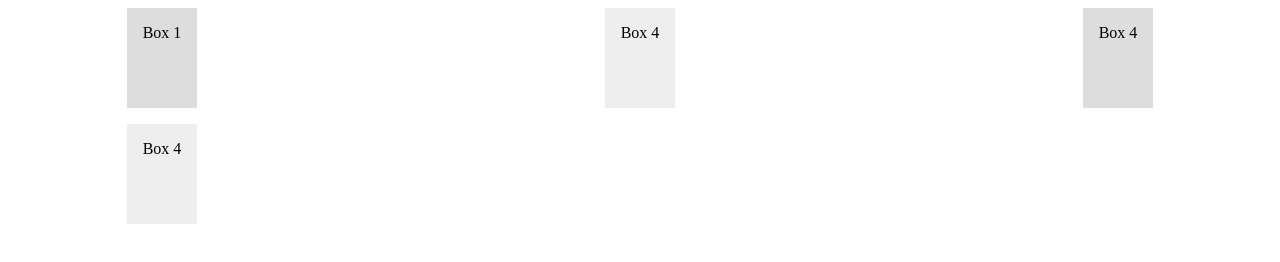
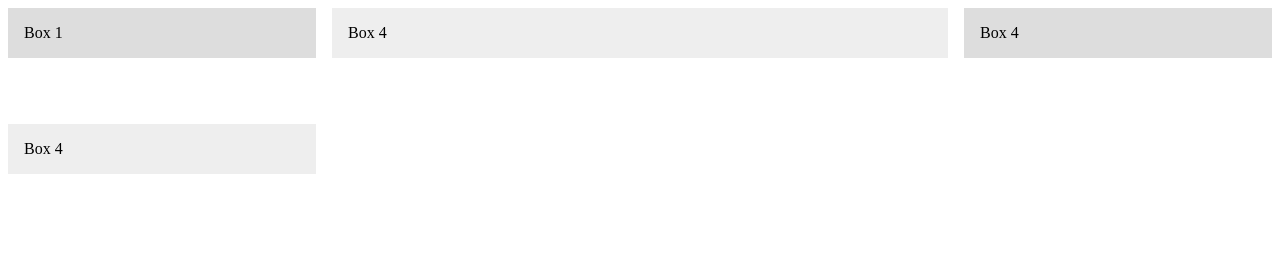
Before and after one commit to BulcsuFarmasi/css-grid, a plain HTML site: page index3.html in a window 1280 px wide. Drawn offline with Linux system fonts and the light colour scheme.

```diff
--- a/index3.html
+++ b/index3.html
@@ -10,7 +10,8 @@
             grid-template-columns: 1fr 2fr 1fr;
             grid-auto-rows:minmax(100px, auto);
             grid-gap: 1em;
-            justify-items: center;
+            justify-items: stretch;
+            align-items: start;
         }
 
 
```
